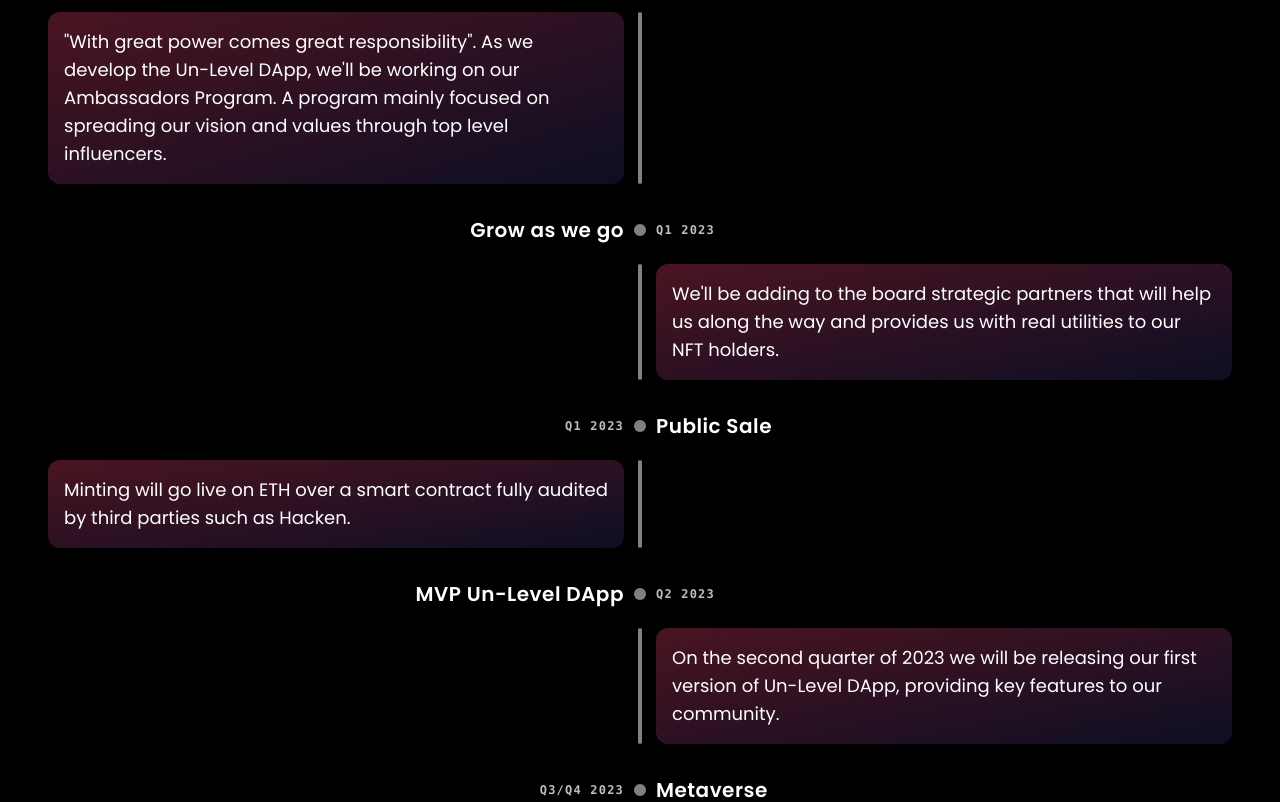
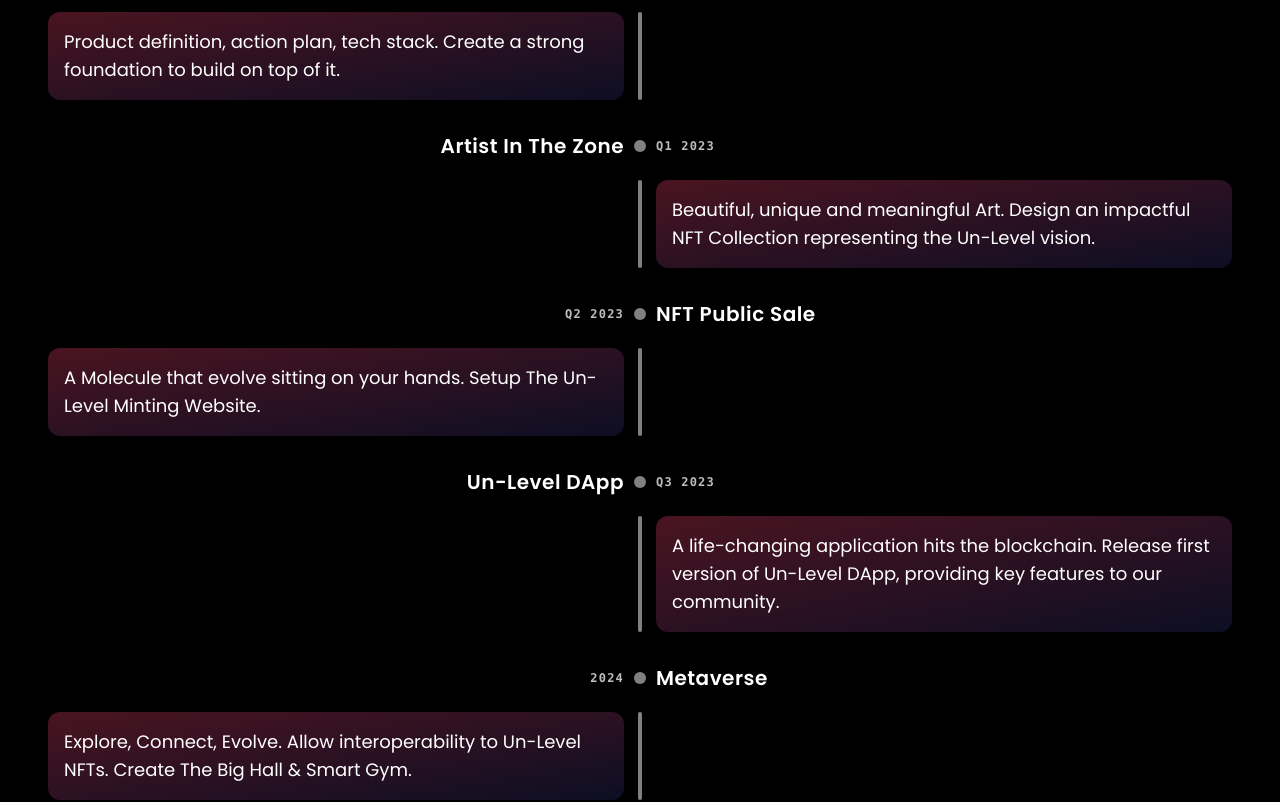
Before and after one commit to EleazarTracana/un-level-webapp, a React (Create React App) app: page / in a window 1280 px wide. Shown: the part 3460-4262 px from the top of the page. Built offline with nearby package versions, Linux system fonts and the light colour scheme.

Commit message:
update roadmap

```diff
--- a/src/sections/Roadmap.tsx
+++ b/src/sections/Roadmap.tsx
@@ -2,56 +2,53 @@
 	const data = [
 		{
 			date: 'Q4 2022',
-			title: 'Spreading Un-Level vision',
+			title: 'Building The Foundations',
 			content: (
 				<p>
-					"With great power comes great responsibility". As we develop
-					the Un-Level DApp, we'll be working on our Ambassadors
-					Program. A program mainly focused on spreading our vision
-					and values through top level influencers.
+					Product definition, action plan, tech stack.
+					Create a strong foundation to build on top of it.
 				</p>
 			),
 		},
 		{
 			date: 'Q1 2023',
-			title: 'Grow as we go',
+			title: 'Artist In The Zone',
 			content: (
 				<p>
-					We'll be adding to the board strategic partners that will
-					help us along the way and provides us with real utilities to
-					our NFT holders.
-				</p>
-			),
-		},
-		{
-			date: 'Q1 2023',
-			title: 'Public Sale',
-			content: (
-				<p>
-					Minting will go live on ETH over a smart contract fully audited
-					by third parties such as Hacken.
+					Beautiful, unique and meaningful Art.
+					Design an impactful NFT Collection representing the Un-Level vision.
 				</p>
 			),
 		},
 		{
 			date: 'Q2 2023',
-			title: 'MVP Un-Level DApp',
+			title: 'NFT Public Sale',
 			content: (
 				<p>
-					On the second quarter of 2023 we will be releasing our first
-					version of Un-Level DApp, providing key features to our
+					A Molecule that evolve sitting on your hands.
+					Setup The Un-Level Minting Website.
+				</p>
+			),
+		},
+		{
+			date: 'Q3 2023',
+			title: 'Un-Level DApp',
+			content: (
+				<p>
+					A life-changing application hits the blockchain.
+					Release first version of Un-Level DApp, providing key features to our
 					community.
 				</p>
 			),
 		},
 		{
-			date: 'Q3/Q4 2023',
+			date: '2024',
 			title: 'Metaverse',
 			content: (
 				<p>
-					A Metaverse building available to only NFT Holders, hosting
-					meetups and coaching sessions to create the Synergy of a
-					high value community
+					Explore, Connect, Evolve.
+					Allow interoperability to Un-Level NFTs.
+					Create The Big Hall & Smart Gym.
 				</p>
 			),
 		},
```
